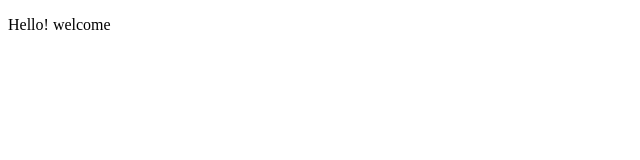
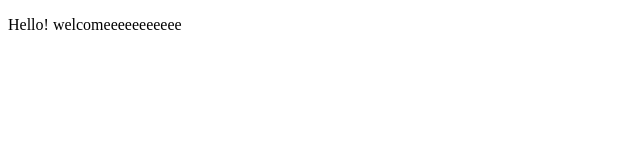
Before and after one commit to kal-uidev/gitsession, a plain HTML site: page index.html in a window 1280 px wide. Shown: the full height of the page, 0-640 px from the left. Drawn offline with Linux system fonts and the light colour scheme.

Commit message:
changes title and para

```diff
--- a/index.html
+++ b/index.html
@@ -3,10 +3,10 @@
 <head>
     <meta charset="UTF-8">
     <meta name="viewport" content="width=device-width, initial-scale=1.0">
-    <title>Git practice</title>
+    <title>Git practiceppppppppppp</title>
 </head>
 <body>
-    <p>Hello! welcome</p>
+    <p>Hello! welcomeeeeeeeeeee</p>
 
 </body>
 </html>
```
